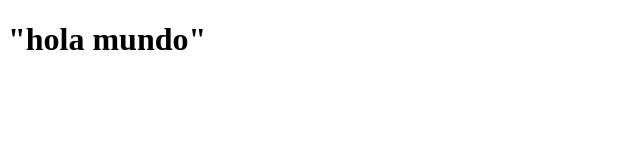
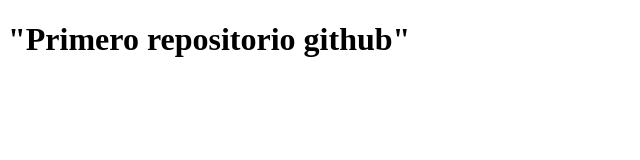
Before and after one commit to jcda23/cursoPrework, a plain HTML site: page index.html in a window 1280 px wide. Shown: the whole page, without its empty margins (0-640 px from the left). Drawn offline with Linux system fonts and the light colour scheme.

Commit message:
cambio agregamos nuevo mensaje

```diff
--- a/index.html
+++ b/index.html
@@ -7,6 +7,6 @@
     <title>HOLA MUNDO</title>
   </head>
   <body>
-    <h1>"hola mundo"</h1>
+    <h1>"Primero repositorio github"</h1>
   </body>
 </html>
```
